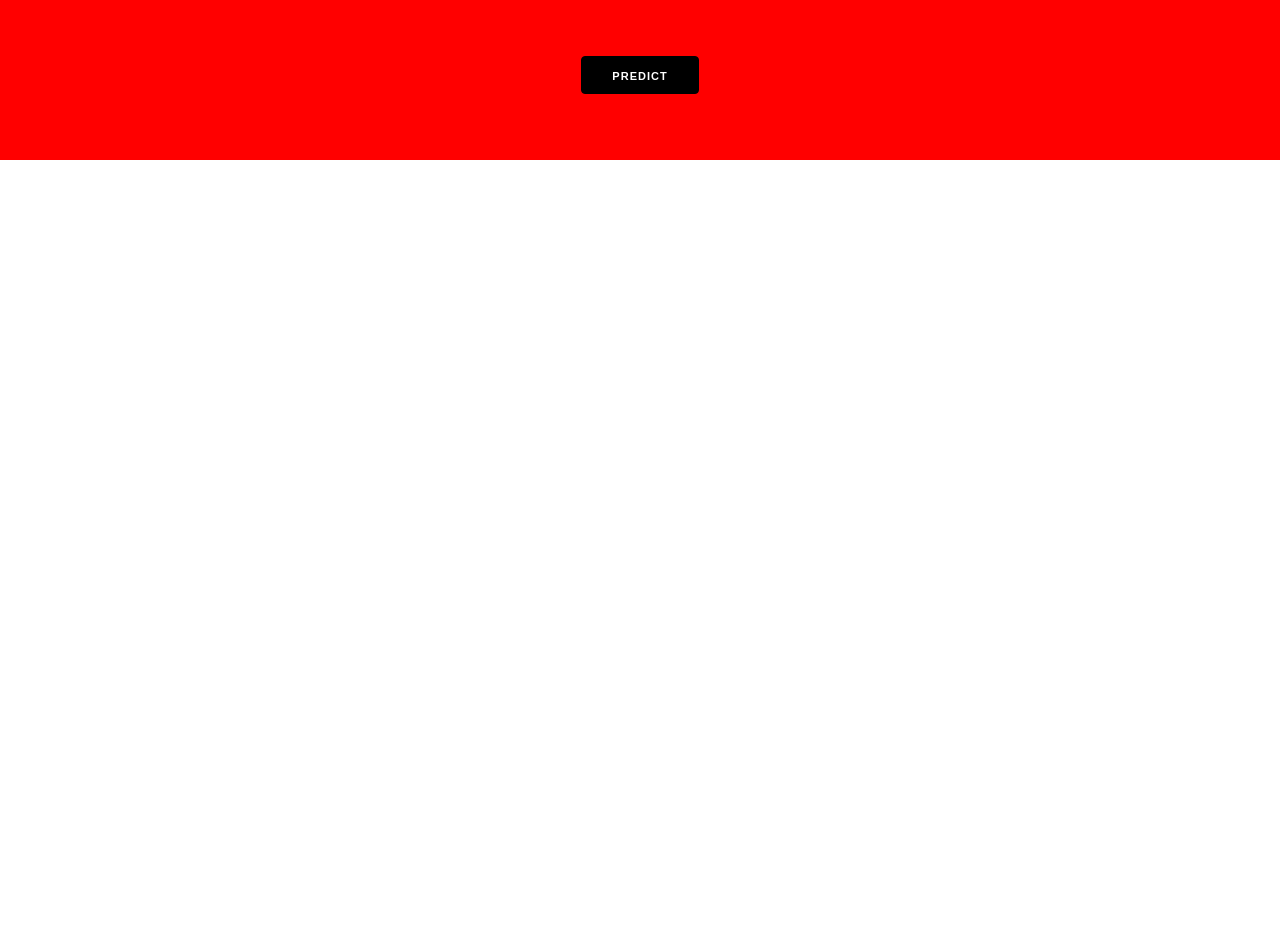
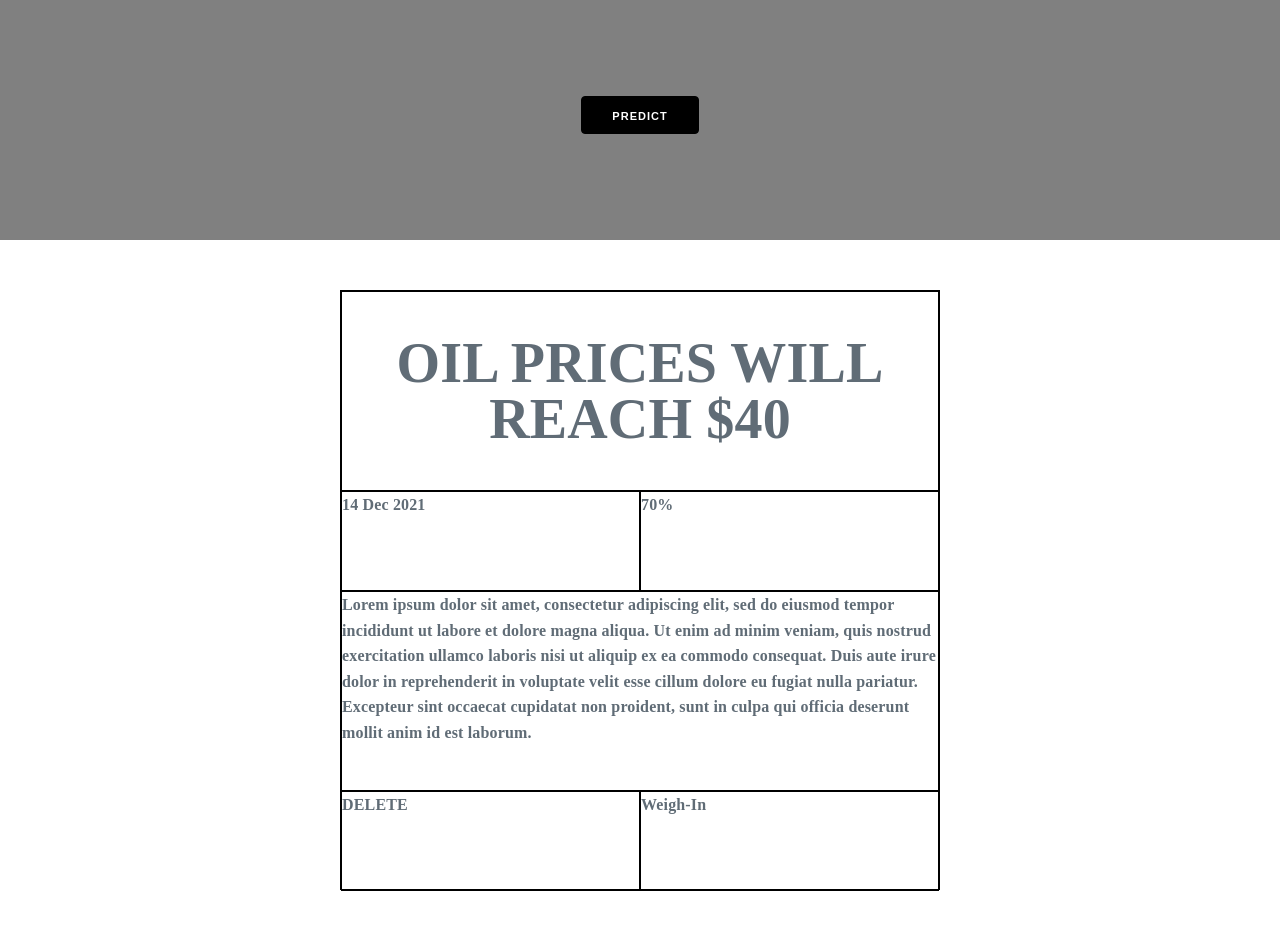
Before and after one commit to invertalwaysinvert/decisionJournal, a React (Create React App) app in the folder journal/: page /home in a window 1280 px wide. Shown: the top 952 px of the page. Before the commit the page ends 800 px from the top, so only its background shows below. Built offline with nearby package versions, Linux system fonts and the light colour scheme.

Commit message:
Adds template for Bets

```diff
--- a/journal/package.json
+++ b/journal/package.json
@@ -11,6 +11,7 @@
     "react-dom": "^17.0.1",
     "react-router-dom": "^5.2.0",
     "react-scripts": "4.0.1",
+    "styled-components": "^5.2.1",
     "web-vitals": "^0.2.4"
   },
   "scripts": {
--- /dev/null
+++ b/journal/src/Bet.jsx
@@ -0,0 +1,94 @@
+import styled from "styled-components";
+
+export const Bet = () => {
+  const BetStyle = styled.div`
+    border: 1px solid black;
+    height: 600px;
+    width: 600px;
+    margin: 50px;
+  `;
+
+  const Font = styled.div`
+    font-family: "Merriweather Sans";
+    font-weight: Bold;
+  `;
+
+  const Border = styled(Font)`
+    border: 1px solid black;
+  `;
+
+  const Title = styled(Border)`
+    height: 200px;
+    width: 100%;
+    font-size: 56px;
+    line-height: 56px;
+    text-align: center;
+    display: flex;
+    flex-direction: row;
+    align-items: center;
+  `;
+
+  const Info = styled(Border)`
+    height: 100px;
+    width: 100%;
+    display: flex;
+    flex-direction: row;
+    border-width: 0px;
+  `;
+
+  const Date = styled(Border)`
+    height: 100px;
+    width: 50%;
+  `;
+
+  const ConfidenceLevel = styled(Border)`
+    height: 100px;
+    width: 50%;
+  `;
+
+  const Description = styled(Border)`
+    height: 200px;
+    width: 100%;
+  `;
+
+  const Options = styled(Border)`
+    height: 100px;
+    width: 100%;
+    display: flex;
+    flex-direction: row;
+    border-width: 0px;
+  `;
+
+  const Delete = styled(Border)`
+    height: 100px;
+    width: 50%;
+  `;
+
+  const WeighIn = styled(Border)`
+    height: 100px;
+    width: 50%;
+  `;
+
+  return (
+    <BetStyle>
+      <Title>OIL PRICES WILL REACH $40</Title>
+      <Info>
+        <Date>14 Dec 2021</Date>
+        <ConfidenceLevel>70%</ConfidenceLevel>
+      </Info>
+      <Description>
+        Lorem ipsum dolor sit amet, consectetur adipiscing elit, sed do eiusmod
+        tempor incididunt ut labore et dolore magna aliqua. Ut enim ad minim
+        veniam, quis nostrud exercitation ullamco laboris nisi ut aliquip ex ea
+        commodo consequat. Duis aute irure dolor in reprehenderit in voluptate
+        velit esse cillum dolore eu fugiat nulla pariatur. Excepteur sint
+        occaecat cupidatat non proident, sunt in culpa qui officia deserunt
+        mollit anim id est laborum.
+      </Description>
+      <Options>
+        <Delete>DELETE</Delete>
+        <WeighIn>Weigh-In</WeighIn>
+      </Options>
+    </BetStyle>
+  );
+};
--- a/journal/src/Dashboard.css
+++ /dev/null
@@ -1,12 +0,0 @@
-.page {
-  /* width: 100vw; */
-}
-
-.toolbar {
-  display: flex;
-  flex-direction: row;
-  justify-content: center;
-  align-items: center;
-  height: 20vh;
-  background-color: red;
-}
--- a/journal/src/Dashboard.jsx
+++ b/journal/src/Dashboard.jsx
@@ -1,11 +1,36 @@
-import "./Dashboard.css";
+import styled from "styled-components";
+import { Bet } from "./Bet";
 
 export const Dashboard = () => {
+  const Toolbar = styled.div`
+    display: flex;
+    flex-direction: row;
+    justify-content: center;
+    align-items: center;
+    height: 30vh;
+    background-color: grey;
+  `;
+
+  const Bets = styled.div`
+    width: 80%;
+    margin-left: 10%;
+    display: flex;
+    flex-direction: row;
+    flex-wrap: wrap;
+    justify-content: space-around;
+  `;
+
   return (
     <div className="page">
-      <div className="toolbar">
+      <Toolbar>
         <button className="button button-black">Predict</button>
-      </div>
+      </Toolbar>
+      <Bets>
+        <Bet />
+        <Bet />
+        <Bet />
+        <Bet />
+      </Bets>
     </div>
   );
 };
```
Also changed, not shown: 2 other files (tests, documents, lock files or other folders).
